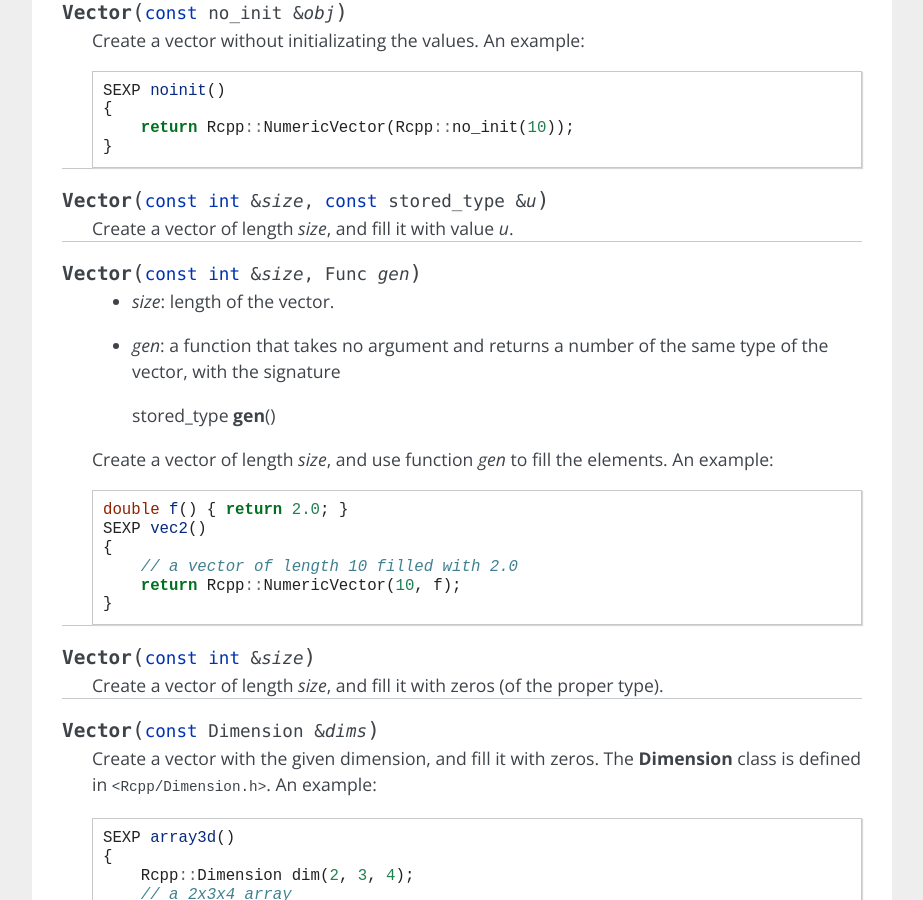
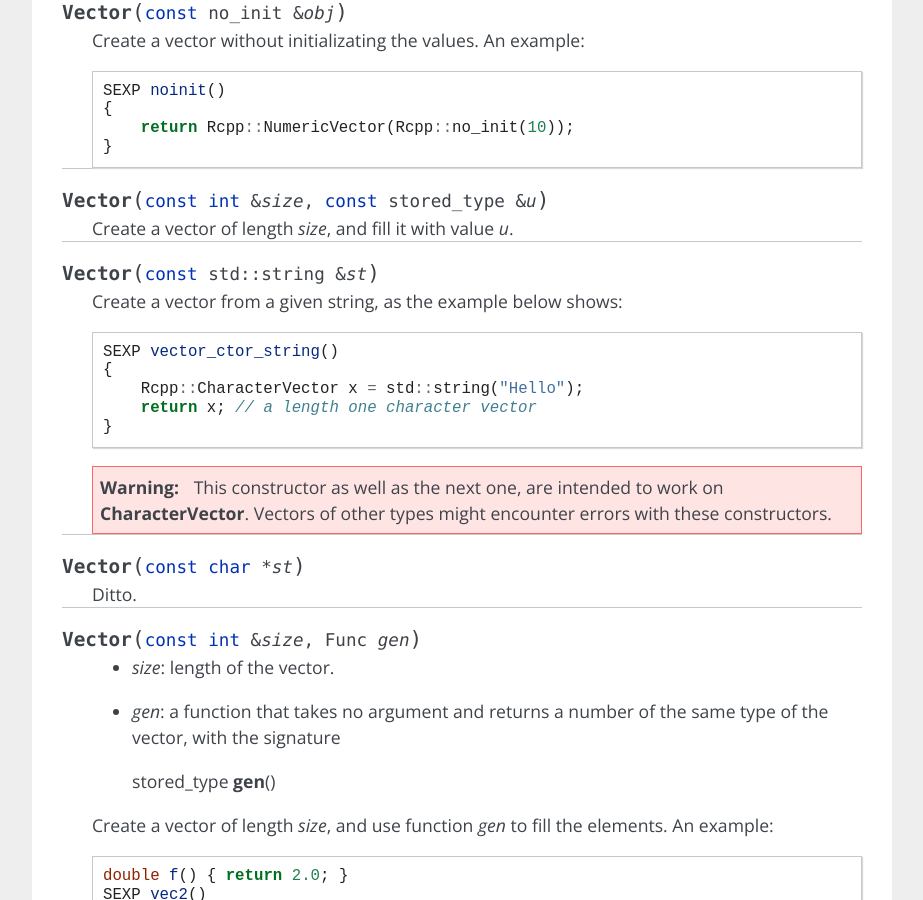
Before and after one commit to yixuan/rcpp-note, a Sphinx documentation site: the page built from source/api/Vector_ctor.rst, in a window 1280 px wide and 900 px high, scrolled down 1916 px. Shown: the whole window, without its empty margins (198-1121 px from the left). Built offline with Sphinx 7.4.7, drawn with Linux system fonts in a browser that asks for light colours.

Commit message:
revert the deprecation

```diff
--- a/source/api/Vector_ctor.rst
+++ b/source/api/Vector_ctor.rst
@@ -114,6 +114,28 @@ Constructors
 .. cpp:function:: Vector(const int& size, const stored_type& u)
 
    Create a vector of length *size*, and fill it with value *u*.
+
+.. cpp:function:: Vector(const std::string& st)
+
+   Create a vector from a given string, as the example below shows:
+
+   .. code-block:: cpp
+
+      SEXP vector_ctor_string()
+      {
+          Rcpp::CharacterVector x = std::string("Hello");
+          return x; // a length one character vector
+      }
+
+   .. warning::
+
+      This constructor as well as the next one, are intended to work
+      on **CharacterVector**. Vectors of other types might encounter
+      errors with these constructors.
+
+.. cpp:function:: Vector(const char* st)
+
+   Ditto.
 
 .. cpp:function:: Vector(const int& size, Func gen)
 
```
